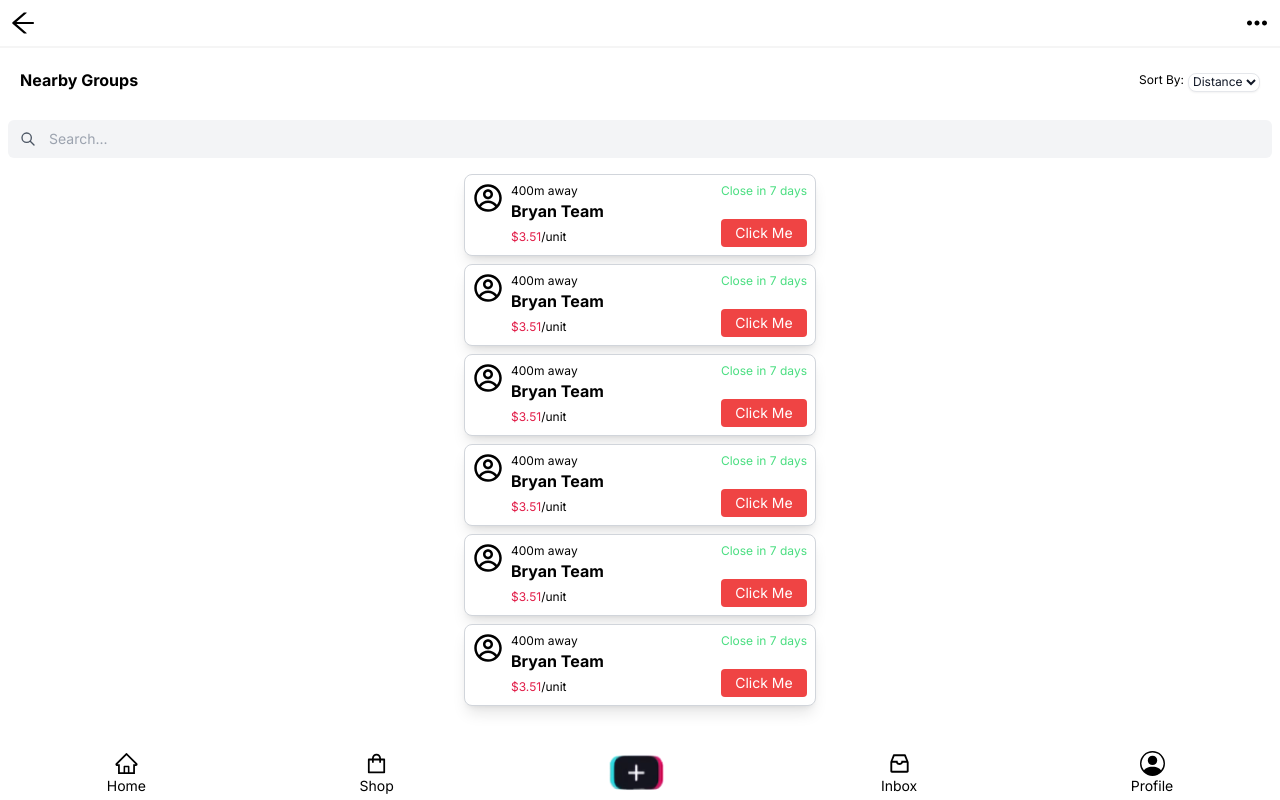
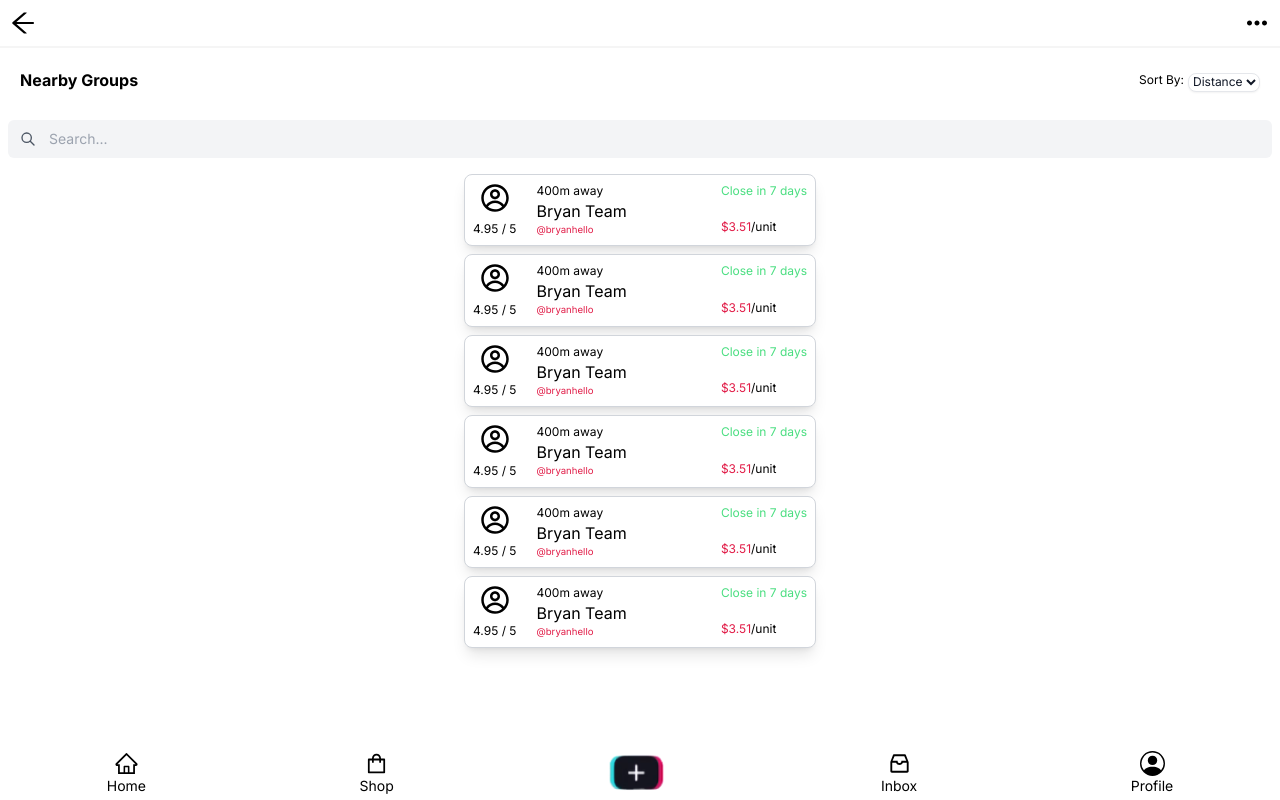
Before and after one commit to rivenbryan/tiktok-hack, a Next.js app: page /groupBuyMainPage/join in a window 1280 px wide. Built offline with nearby package versions, Linux system fonts and the light colour scheme.

Commit message:
final change

```diff
--- a/src/app/groupBuyMainPage/join/components/Groupcard.tsx
+++ b/src/app/groupBuyMainPage/join/components/Groupcard.tsx
@@ -5,23 +5,25 @@ type Props = {};
 export default function Groupcard({}: Props) {
   return (
     <div className="bg-white border border-gray-300 rounded-lg shadow-lg w-[22rem] p-2">
-      <div className="flex gap-2 ">
-        <CgProfile size={30} />
+      <div className="flex gap-5">
+        <div className="flex flex-col items-center justify-between">
+          <CgProfile size={30} />
+          <p className="text-xs">4.95 / 5</p>
+        </div>
         <div className="flex flex-col">
           <h1 className="text-xs">400m away</h1>
-          <h1 className="text-s font-bold">Bryan Team </h1>
+
+          <h1 className="text-s">Bryan Team </h1>
+          <span className="text-[0.6rem] text-rose-600">@bryanhello</span>
+        </div>
+        <div className="flex ml-auto flex-col justify-between">
+          <h1 className="text-green-400 text-xs"> Close in 7 days</h1>
           <div>
             <span className="text-xs text-rose-600">
               $3.51<a className="text-black">/unit</a>
             </span>
           </div>
         </div>
-        <div className="flex ml-auto flex-col justify-between">
-          <h1 className="text-green-400 text-xs"> Close in 7 days</h1>
-          <button className="bg-red-500 text-white text-sm px-2 py-1 rounded">
-            Click Me
-          </button>
-        </div>
       </div>
     </div>
   );
```
